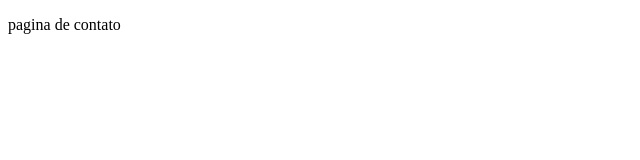
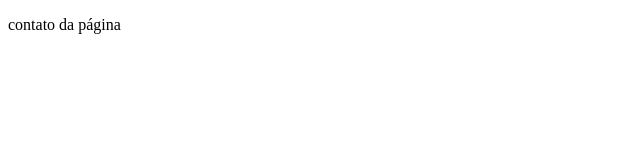
Before and after one commit to giovaniavila/someGit, a plain HTML site: page contato.html in a window 1280 px wide. Shown: the full height of the page, 0-640 px from the left. Drawn offline with Linux system fonts and the light colour scheme.

Commit message:
contact page created closes #2

```diff
--- a/contato.html
+++ b/contato.html
@@ -7,6 +7,6 @@
   <title>Document</title>
 </head>
 <body>
-  <p>pagina de contato</p>
+  <p>contato da página</p>
 </body>
 </html>
```
